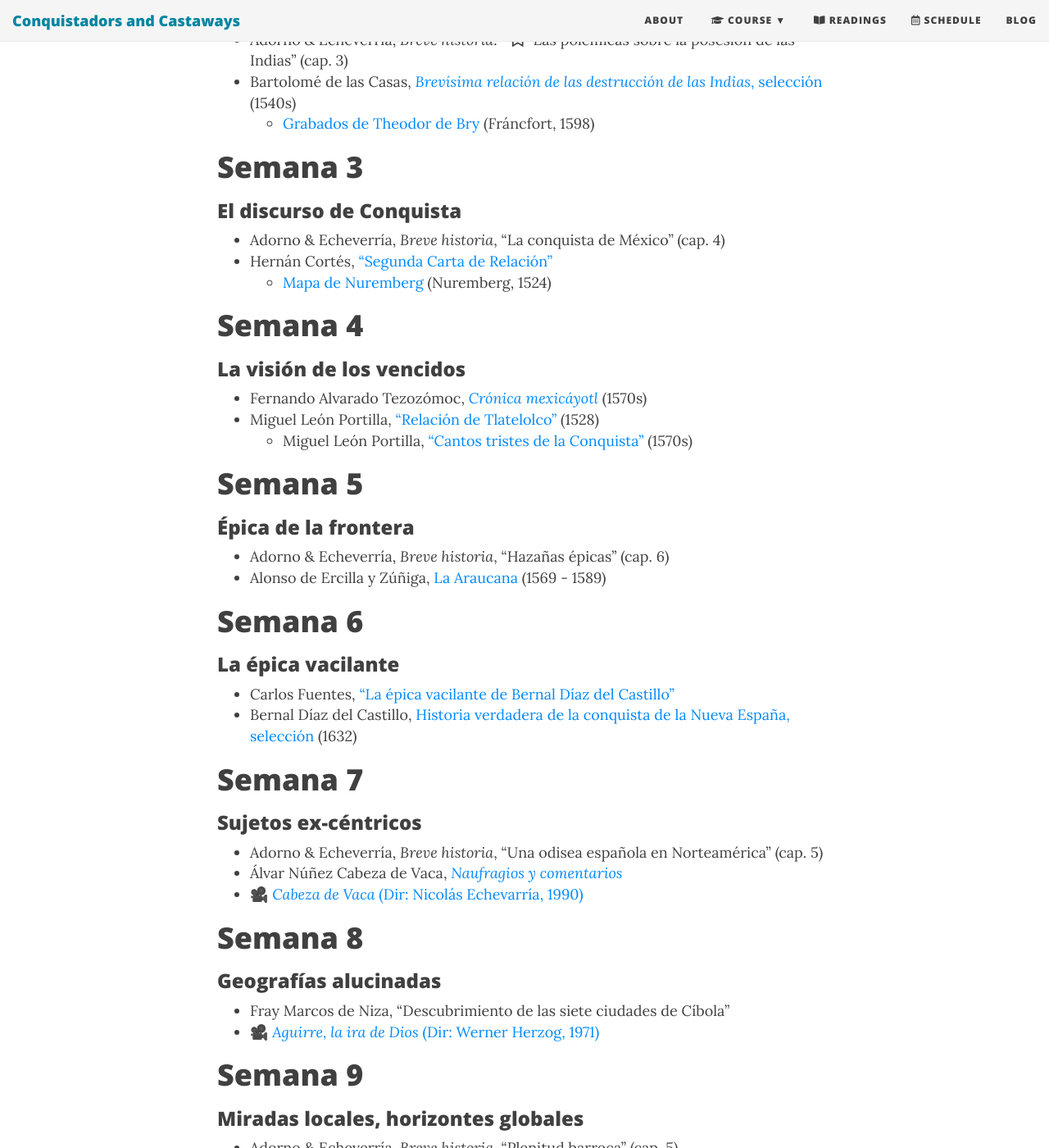
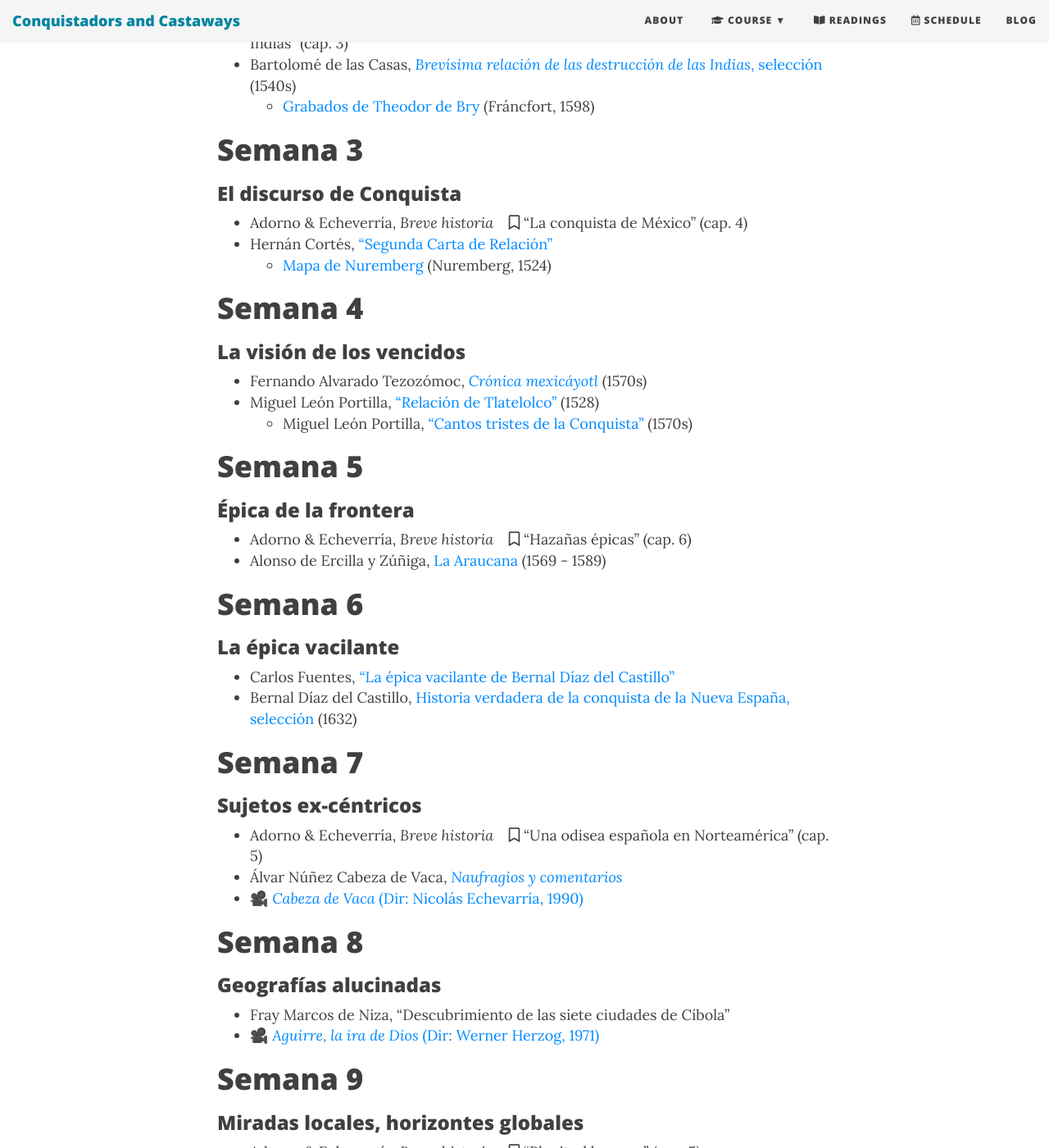
Before and after one commit to Hipomenes/ls452, a Jekyll site: the page built from syllabus.md, in a window 1280 px wide and 1400 px high, scrolled down 1602 px. Shown: the whole window at 82% size. Built offline with Jekyll 4.4.1, drawn with Linux system fonts in a browser that asks for light colours; nearby versions of some CDN libraries; some of the changed text lies outside the part shown.

Commit message:
Update syllabus.md

```diff
--- a/syllabus.md
+++ b/syllabus.md
@@ -3,6 +3,8 @@ layout: page
 title: Readings
 bigimg: /img/cuauhquecholan.jpg
 ---
+
+<br>
 
 # Unidades y temas
 {: .no_toc}
@@ -10,8 +12,6 @@ bigimg: /img/cuauhquecholan.jpg
 * TOC
 {:toc}
 
-<br>
-<hr>
 <br>
 <br>
 
@@ -38,7 +38,7 @@ bigimg: /img/cuauhquecholan.jpg
 # Semana 3
 ###  El discurso de Conquista
 
-- Adorno & Echeverría, *Breve historia*, "La conquista de México" (cap. 4)
+- Adorno & Echeverría, *Breve historia* &ensp; <i class="far fa-bookmark"></i> "La conquista de México" (cap. 4)
 - Hernán Cortés, ["Segunda Carta de Relación"]()
     - [Mapa de Nuremberg]() (Nuremberg, 1524)
 
@@ -52,7 +52,7 @@ bigimg: /img/cuauhquecholan.jpg
 # Semana 5
 ### Épica de la frontera
 
-- Adorno & Echeverría, *Breve historia*, “Hazañas épicas” (cap. 6)
+- Adorno & Echeverría, *Breve historia*  &ensp; <i class="far fa-bookmark"></i> “Hazañas épicas” (cap. 6)
 - Alonso de Ercilla y Zúñiga, [La Araucana]() (1569 - 1589)
 
 # Semana 6
@@ -64,7 +64,7 @@ bigimg: /img/cuauhquecholan.jpg
 # Semana 7
 ### Sujetos ex-céntricos
 
-- Adorno & Echeverría, *Breve historia*, "Una odisea española en Norteamérica" (cap. 5)
+- Adorno & Echeverría, *Breve historia*  &ensp; <i class="far fa-bookmark"></i> "Una odisea española en Norteamérica" (cap. 5)
 - Álvar Núñez Cabeza de Vaca, [*Naufragios y comentarios*]()
 - 🎥︁ [*Cabeza de Vaca* (Dir: Nicolás Echevarría, 1990)]()
 
@@ -78,7 +78,7 @@ bigimg: /img/cuauhquecholan.jpg
 # Semana 9
 ### Miradas locales, horizontes globales
 
-- Adorno & Echeverría, *Breve historia*, “Plenitud barroca” (cap. 5)
+- Adorno & Echeverría, *Breve historia*  &ensp; <i class="far fa-bookmark"></i> “Plenitud barroca” (cap. 5)
 - Bernardo de Balbuena, [Grandeza mexicana]() (1604)
     - [Biombo del Palacio de los Virreyes de México](https://upload.wikimedia.org/wikipedia/commons/4/49/Large_screen_of_the_Palace_of_the_Viceroys_of_Mexico%2C_ca._1676-1700%2C_Mexico_City%2C_Museum_of_the_Americas%2C_anonimous_painter.jpg)
 
```
